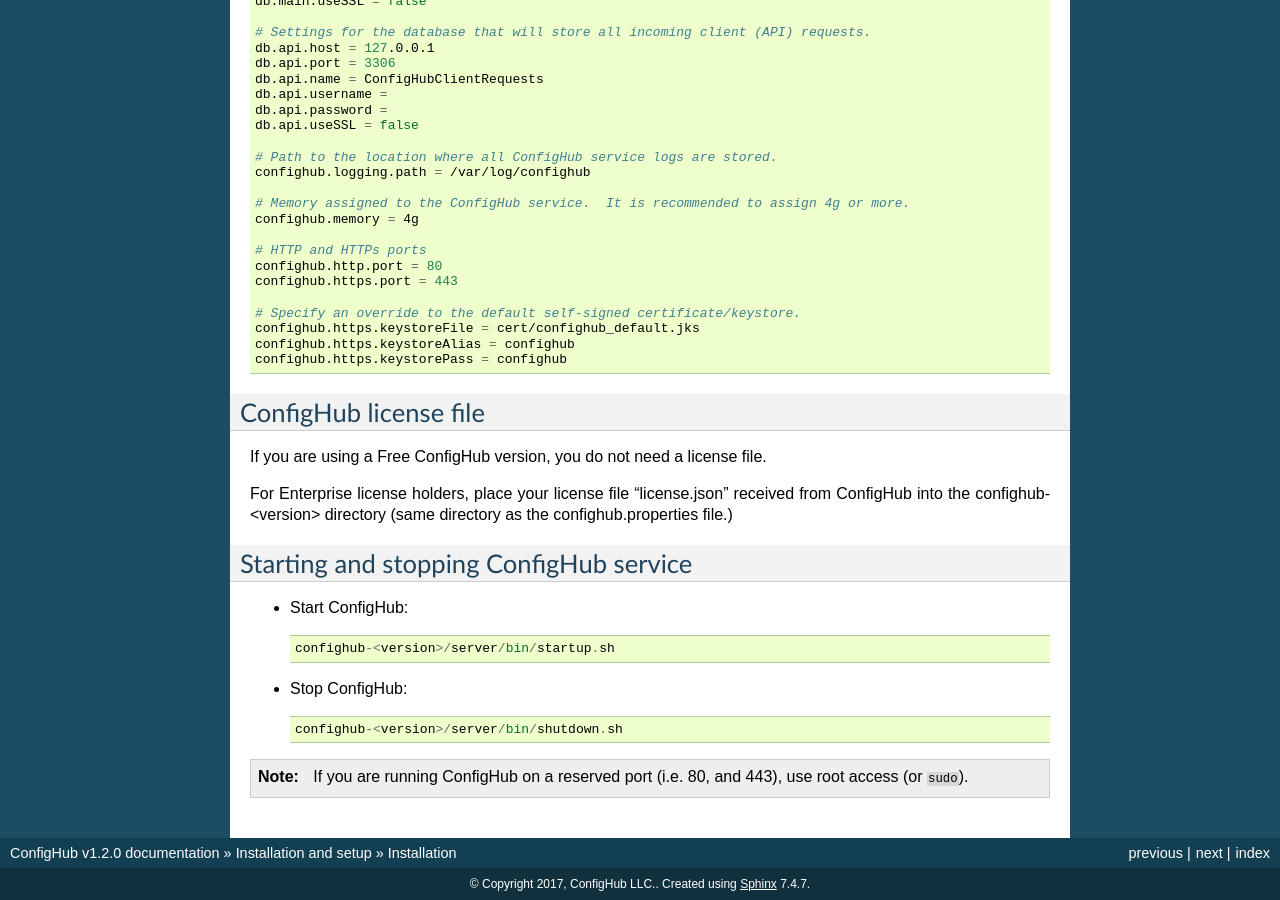
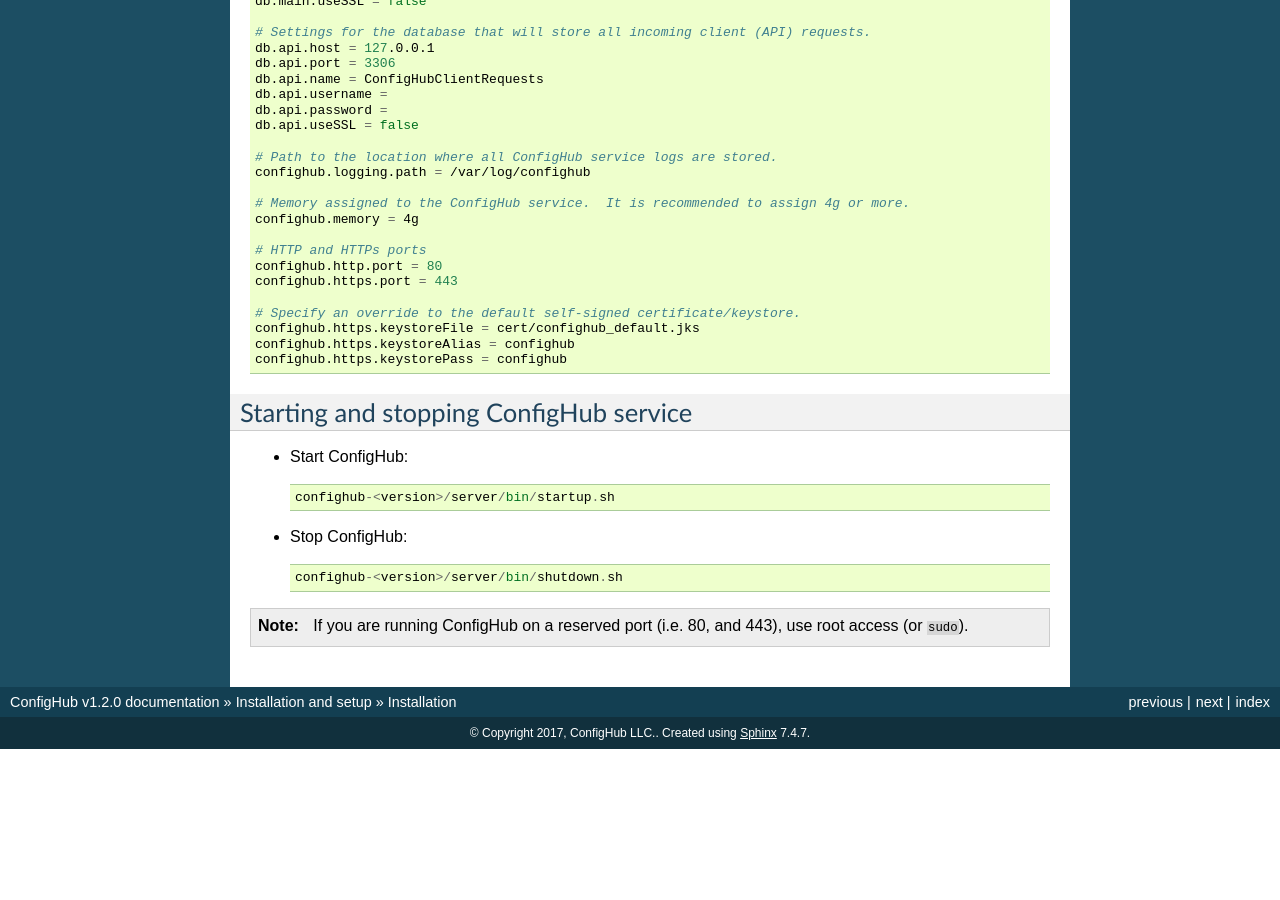
Before and after one commit to ConfigHubPub/Docs, a Sphinx documentation site: the page built from documentation/pages/getting_started/install.rst, in a window 1280 px wide and 900 px high, scrolled down 764 px. Built offline with Sphinx 7.4.7, drawn with Linux system fonts in a browser that asks for light colours; pages that are not in the unit, such as notebooks, are missing from menus; after the commit the page ends 1513 px from its top, so only the background shows below that; some of the changed text lies outside the part shown.

Commit message:
remove license file

```diff
--- a/documentation/pages/getting_started/install.rst
+++ b/documentation/pages/getting_started/install.rst
@@ -71,15 +71,6 @@ Manual configuration
 
 
 
-ConfigHub license file
-~~~~~~~~~~~~~~~~~~~~~~
-
-If you are using a Free ConfigHub version, you do not need a license file.
-
-For Enterprise license holders, place your license file "license.json" received from ConfigHub into the
-confighub-<version> directory (same directory as the confighub.properties file.)
-
-
 
 
 Starting and stopping ConfigHub service
```
